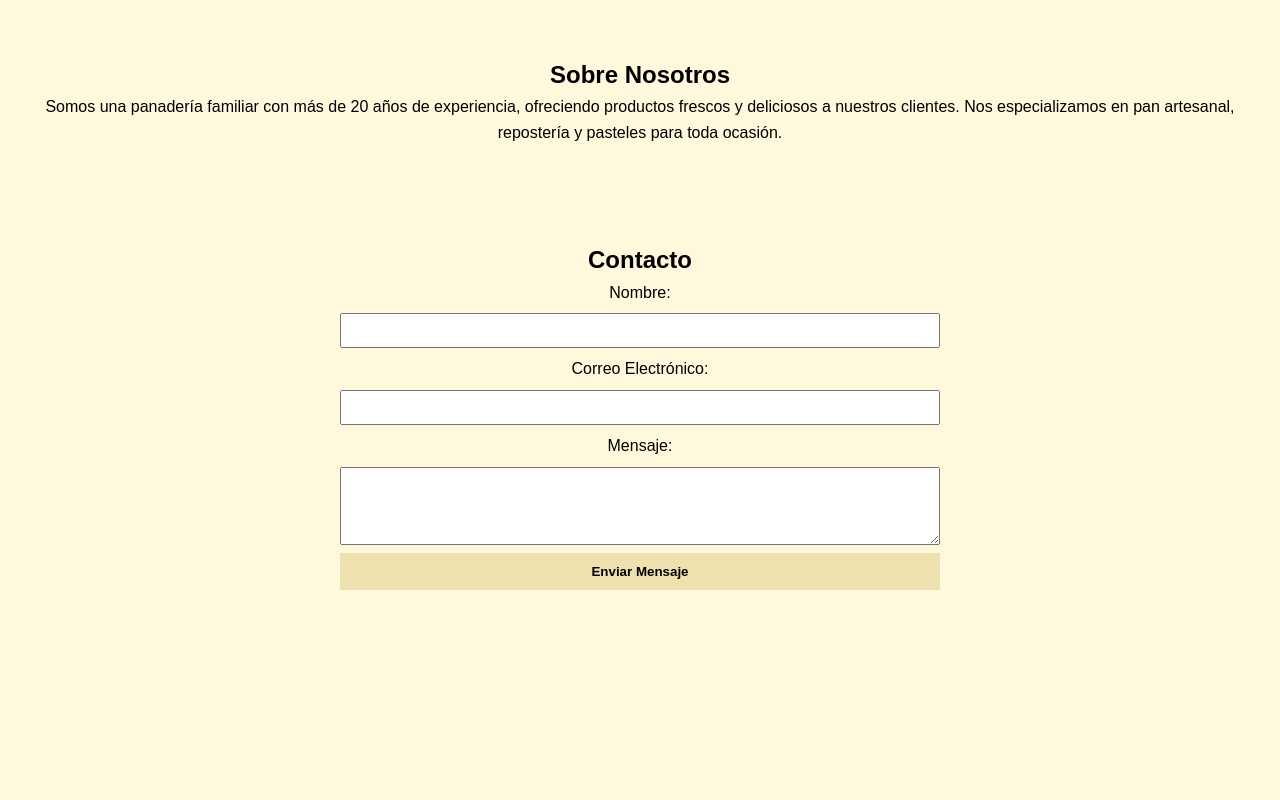
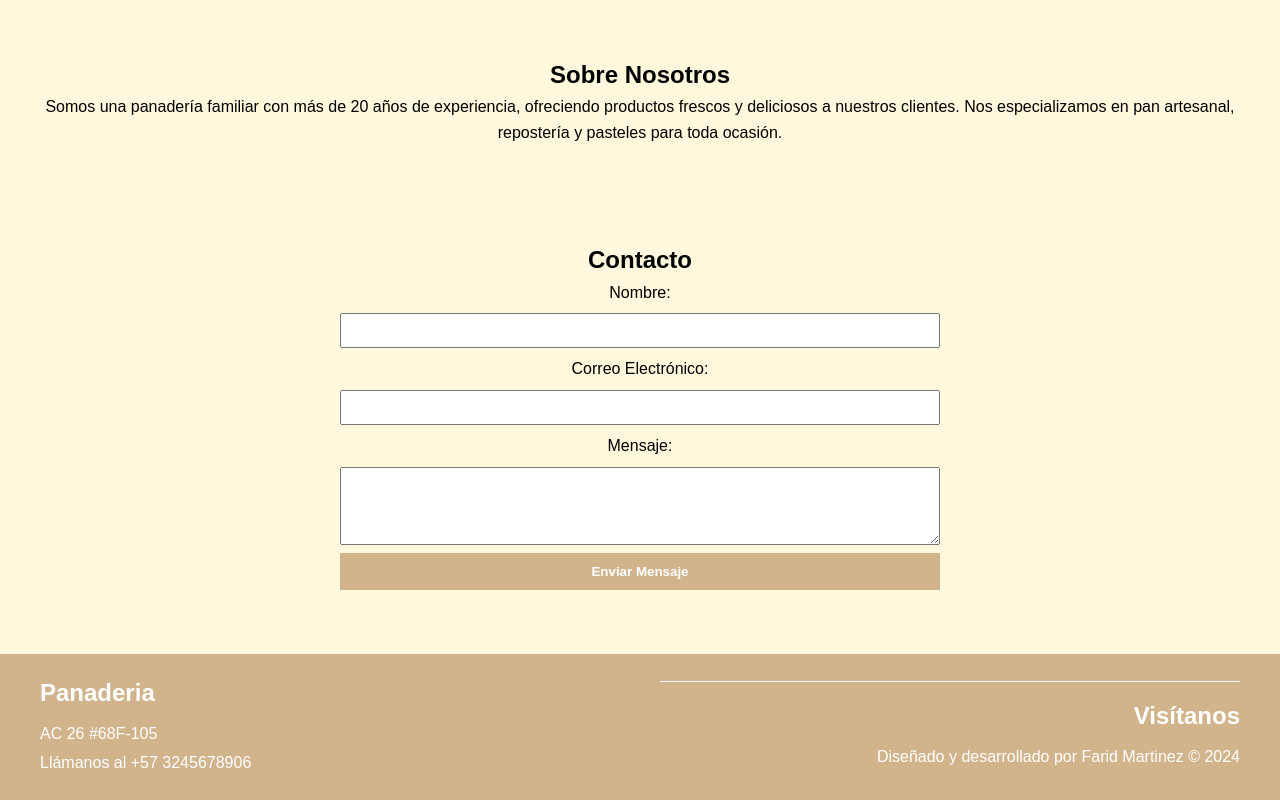
Before and after one commit to Wolf31H/Segunda-entrega, a plain HTML site: page index.html in a window 1280 px wide. Shown: the part 1292-2092 px from the top of the page. Before the commit the page ends 1946 px from the top, so only its background shows below. Drawn offline with Linux system fonts and the light colour scheme.

Commit message:
Ajuste de footer

```diff
--- a/index.html
+++ b/index.html
@@ -73,6 +73,19 @@
         <div id="formMessage" class="form-message"></div>
     </section>
 
+    <footer id="footer" class="">
+        <div class="pie-de-pagina">
+          <h4>Panaderia</h4>
+          <p>AC 26 #68F-105</p>
+          <p>Llámanos al +57 3245678906</p>
+        </div>
+        <div class="copyright">
+          <h4>Visítanos</h4>
+
+
+        <p>Diseñado y desarrollado por Farid Martinez &copy; 2024</p>
+      </footer>
+
     <script src="script.js"></script>
 </body>
 </html>
--- a/styles.css
+++ b/styles.css
@@ -11,7 +11,7 @@ body {
 }
 
 .navbar {
-    background-color: #f3e8bb;
+    background-color: #D2B48C;
     padding: 1rem;
     display: flex;
     justify-content: space-between;
@@ -21,7 +21,7 @@ body {
 .navbar .logo {
     font-size: 1.5rem;
     font-weight: bold;
-    color: #030302;
+    color: #FFFFFF;
 }
 
 .navbar ul {
@@ -35,7 +35,7 @@ body {
 
 .navbar ul li a {
     text-decoration: none;
-    color: #030302;
+    color: #FFFFFF;
     font-weight: bold;
 }
 
@@ -47,7 +47,7 @@ body {
     justify-content: center;
     align-items: center;
     text-align: center;
-    color: #030302;
+    color: #ffffff;
 }
 
 .header-content h1 {
@@ -61,11 +61,11 @@ body {
 
 .header-content button {
     padding: 0.7rem 1.5rem;
-    background-color: #f3e8bb;
+    background-color: #D2B48C;
     border: none;
     cursor: pointer;
     font-size: 1rem;
-    color: #cea876;
+    color: #FFFFFF;
     font-weight: bold;
 }
 
@@ -106,9 +106,9 @@ form input, form textarea {
 
 form button {
     padding: 0.7rem;
-    background-color: #eee1af;
+    background-color: #D2B48C;
     border: none;
-    color: #030302;
+    color: #ffffff;
     font-weight: bold;
     cursor: pointer;
 }
@@ -117,3 +117,51 @@ form button {
     margin-top: 1rem;
     font-size: 1rem;
 }
+
+#footer {
+    background-color: #D2B48C;
+    color: #FFFFFF;
+    padding: 20px;
+    display: flex;
+    justify-content: space-between;
+    align-items: center;
+    font-family: Arial, sans-serif;
+    flex-wrap: wrap;
+}
+
+.pie-de-pagina, .copyright {
+    flex: 1;
+    margin: 0 20px;
+}
+
+.pie-de-pagina h4, .copyright h4 {
+    font-size: 1.5em;
+    margin-bottom: 10px;
+}
+
+.pie-de-pagina p, .copyright p {
+    margin: 5px 0;
+    font-size: 1em;
+}
+
+#footer p {
+    line-height: 1.5;
+}
+
+.copyright {
+    border-top: 1px solid #FFFFFF;
+    padding-top: 15px;
+    text-align: right;
+}
+
+@media (max-width: 768px) {
+    #footer {
+        flex-direction: column;
+        text-align: center;
+    }
+
+    .copyright {
+        border-top: none;
+        padding-top: 0;
+    }
+}
```
